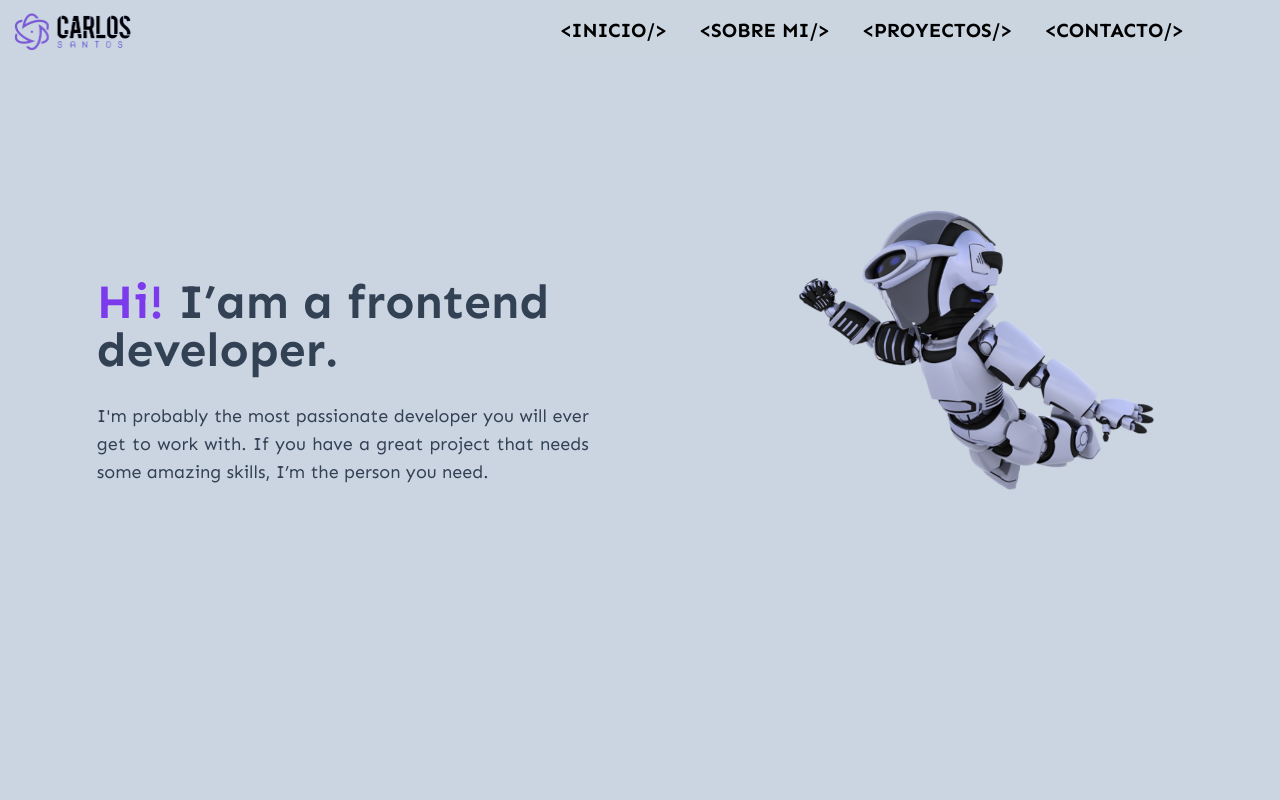
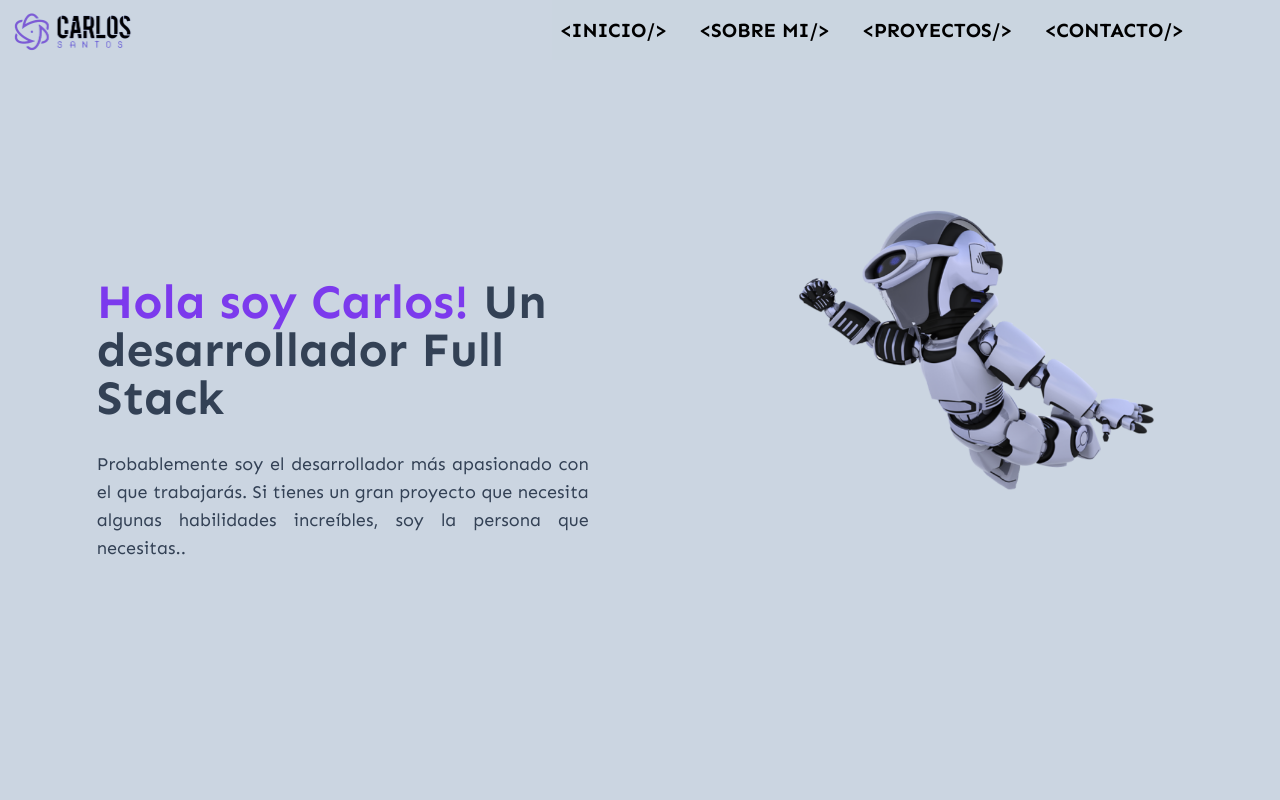
Before and after one commit to carlos-santos-tadeo/Portafolio, a React (Vite) app: page / in a window 1280 px wide. Shown: the top 800 px of the page. Built offline with nearby package versions, Linux system fonts and the light colour scheme.

Commit message:
change-language-in-header

```diff
--- a/src/components/Header.jsx
+++ b/src/components/Header.jsx
@@ -9,8 +9,8 @@ const Header = () => {
         </div>
 
         <section className='max-w-[500px] md:ml-[5%] mx-auto px-1'>
-          <h2 className='text-violet-600 font-bold text-[28px] lg:text-5xl mb-7 hover:text-slate-700 duration-300'>Hi! <span className='text-slate-700 hover:text-violet-600 duration-300'>I’am a frontend developer.</span></h2>
-          <p className=' text-slate-700 text-sm md:text-lg text-justify'>I'm probably the most passionate developer you will ever get to work with. If you have a great project that needs some amazing skills, I’m the person you need.</p>
+          <h2 className='text-violet-600 font-bold text-[28px] lg:text-5xl mb-7 hover:text-slate-700 duration-300'>Hola soy Carlos! <span className='text-slate-700 hover:text-violet-600 duration-300'>Un desarrollador Full Stack</span></h2>
+          <p className=' text-slate-700 text-sm md:text-lg text-justify'>Probablemente soy el desarrollador más apasionado con el que trabajarás. Si tienes un gran proyecto que necesita algunas habilidades increíbles, soy la persona que necesitas..</p>
         </section>
       </section >
 
```
